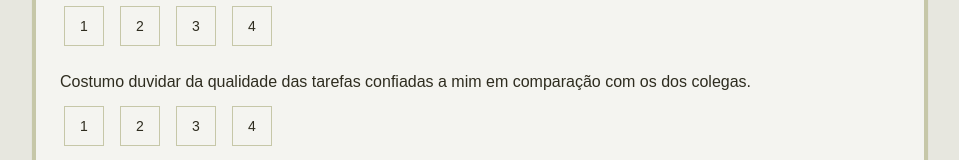
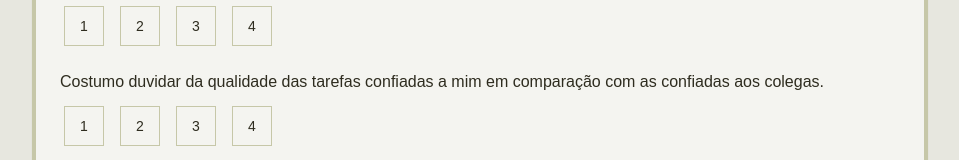
Before and after one commit to diegovianagomes/sinapsi-empresas, a Next.js app: page /survey in a window 1280 px wide. Shown: the part 172-332 px from the top of the page, without its empty margins (160-1119 px from the left). Built offline with nearby package versions, Linux system fonts and the light colour scheme; sample sign-in values are in the browser's storage.

Commit message:
Atualizar o page.tsx

```diff
--- a/app/survey/page.tsx
+++ b/app/survey/page.tsx
@@ -15,13 +15,13 @@ const surveyBlocks = [
     title: "Como eu me vejo",
     questions: [
       { id: "01", text: "Sou capaz de desenvolver as habilidades exigidas pela empresa." },
-      { id: "02", text: "Costumo duvidar da qualidade das tarefas confiadas a mim em comparação com os dos colegas." },
+      { id: "02", text: "Costumo duvidar da qualidade das tarefas confiadas a mim em comparação com as confiadas aos colegas." },
       { id: "03", text: "Quando recebo críticas nos projetos, sou capaz de usá-las de forma construtiva." },
       { id: "04", text: "Sou capaz de melhorar meu desempenho profissional com esforço e novas estratégias." },
       { id: "05", text: "Sou impedido de arriscar ideias novas nos campo de atuação por medo de errar." },
       { id: "06", text: "Sou ansioso(a) ou estressado(a) devido à carga de trabalho." },
       { id: "07", text: "Fico nervoso(a) ao apresentar meus projetos para coordenadores e colegas." },
-      { id: "08", text: "Sou motivado(a) e sinto prazer ao desenvolver tarefas criativos." },
+      { id: "08", text: "Sou motivado(a) e sinto prazer ao desenvolver tarefas criativas." },
       { id: "09", text: "Sou emocionalmente afetado(a) por críticas negativas." },
       { id: "10", text: "Sou capaz de equilibrar minha vida profissional e minha vida pessoal." },
     ],
```
